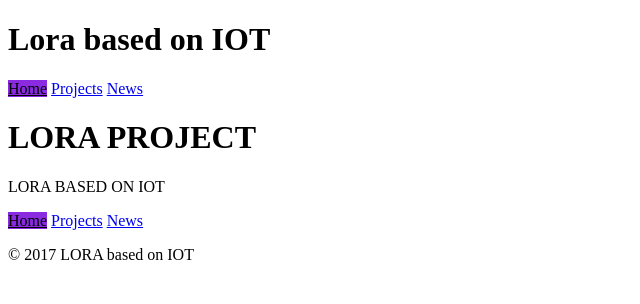
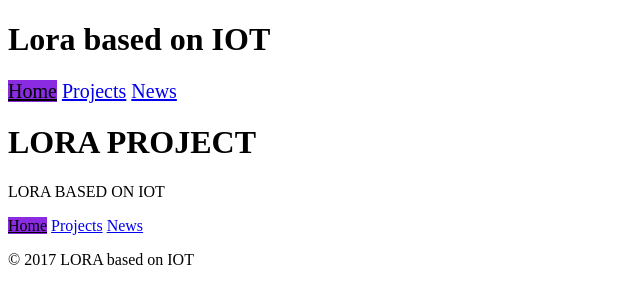
Before and after one commit to emma910209/LORA, a Jekyll site: the page built from index.html, in a window 1280 px wide. Shown: the top 304 px of the page, without its empty margins (0-640 px from the left). Built offline with Jekyll 4.4.1, drawn with Linux system fonts in a browser that asks for light colours.

Commit message:
把classtop字体调大

```diff
--- a/css/common.css
+++ b/css/common.css
@@ -22,3 +22,7 @@ html{
 .nav > li {
     display: inline-block;
 }
+
+.nav-top{
+    font-size: 1.25rem;
+}
```
